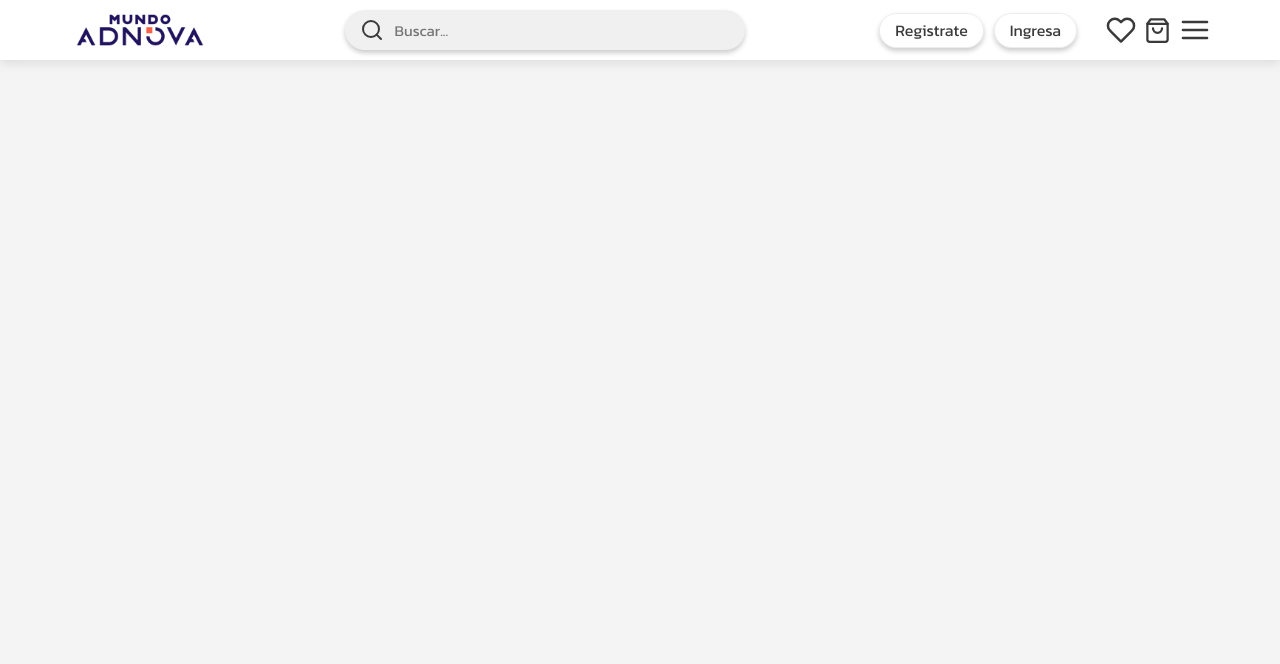
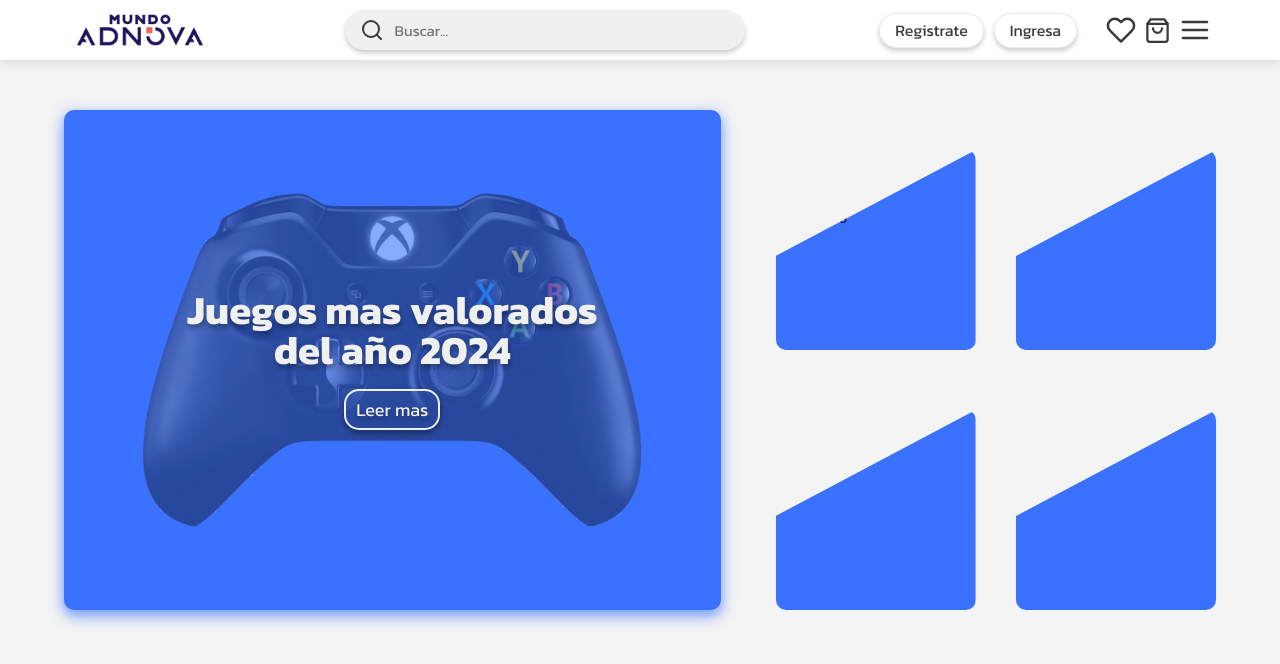
Before and after one commit to BisonteRIP/first-web-store, a plain HTML site: page index.html in a window 1280 px wide. Drawn offline with Linux system fonts and the light colour scheme.

Commit message:
Se comenzo el main de la pagina (no terminado) -se agrego imagen de control_black.png -se creo una nueva carpeta para contener las imagenes -se hizo la mitad del main de la pagina

```diff
--- a/index.html
+++ b/index.html
@@ -15,8 +15,8 @@
             <input type="text"class="search-menu" id="search-input" placeholder="Buscar...">
         </div>
         <div>
-            <buton class="menu-button button-registro">Registrate</buton>
-            <buton class="menu-button button-ingresar">Ingresa</buton>
+            <button class="menu-button button-registro">Registrate</button>
+            <button class="menu-button button-ingresar">Ingresa</button>
             <div class="icon-container">
                 <img src="/recursos/Iconos/heart (1).svg" class="icon-menu icon-heart" alt="menu-sandwich">
                 <img src="/recursos/Iconos/shopping-bag.svg" class="icon-menu icon-shop" alt="icon-menu-shop">
@@ -38,8 +38,43 @@
                 </div>
             </div>
         </div>
+    </header>
+    <main class="main-container container">
+        <div class="first-content">
+            <img src="/recursos/imagenes/control_black.png" alt="" class="first-content-img">
+            <h1 class="first-content-title">Juegos mas valorados<br> del año 2024</h1>
+            <button class="first-content-button">Leer mas</button>
+        </div>
+        <div class="second-content">
+            <div class="polygon second-content-1">
+                <img src="#" alt="">
+                <h3>Prince of Persia</h3>
+                <button><img src="#" alt=""></button>
+                <p>2024 enero</p>
 
+            </div>
+            <div class="polygon second-content-2">
+                <img src="#" alt="">
+                <h3></h3>
+                <button><img src="" alt=""></button>
+                <p></p>
 
-    </header>
+            </div>
+            <div class="polygon second-content-3">
+                <img src="#" alt="">
+                <h3></h3>
+                <button><img src="" alt=""></button>
+                <p></p>
+
+            </div>
+            <div class="polygon second-content-4">
+                <img src="#" alt="">
+                <h3></h3>
+                <button><img src="" alt=""></button>
+                <p></p>
+
+            </div>
+        </div>
+    </main>
 </body>
 </html>
--- a/style.css
+++ b/style.css
@@ -19,6 +19,12 @@ header div{
     display: flex;
     align-items: center;
 }
+button{
+    cursor: pointer;
+}
+.container{
+    margin: 0 5% 0 5%;
+}
 .logo-principal{
     width: 150px;
     cursor: pointer;
@@ -37,6 +43,7 @@ header div{
 }
 
 .menu-button{
+    background-color: #fff;
     display: flex;
     align-items: center;
     box-shadow: 0 3px 5px 0 rgba(0, 0, 0, 0.2);
@@ -48,7 +55,7 @@ header div{
     font-size: 16px;
     margin: 0 5px;
     border: solid 0.5px rgba(0, 0, 0, 0.075);
-    cursor: pointer;
+    transition: all 0.2s ease-in-out;
 }
 .menu-button:hover{
     background-color: #f0f0f0;
@@ -139,3 +146,72 @@ header div{
 .icon-social-media:hover{
     width: 36px;
 }
+
+/* -------------  MAIN  ------------- */
+.main-container{
+    display: grid;
+    grid-template-columns: 60% 40%;
+    padding: 50px 0 0 0;
+}
+.first-content{
+    position: relative;
+    display: flex;
+    align-items: center;
+    justify-content: space-evenly;
+    flex-direction: column;
+    z-index: -10;
+    height: 500px;
+    width: 95%;
+    max-width: 750px;
+    background-color: #3A72FF;
+    border-radius: 10px;
+    box-shadow: 0 5px 14px 1px rgba(58, 114, 255, 0.7);
+
+}
+.first-content-img{
+    display: flex;
+    align-items: center;
+    justify-content: center ;
+    z-index: -10;
+    position: absolute;
+    width: 500px;
+    opacity: 0.4;
+    top: 50%;
+    left: 50%;
+    transform: translate(-50%, -50%);
+}
+.first-content-title{
+    text-align: center;
+    font-size: 40px;
+    font-family: kanit, sans-serif;
+    color: #F0F0F0;
+    line-height: 1;
+    text-shadow: 1px 4px 5px rgba(0, 0, 0, 0.3);
+}
+.first-content-button{
+    font-family: kanit, sans-serif;
+    padding: 5px 10px;
+    font-size: 18px;
+    border-radius: 15px;
+    background: none;
+    color: #F0F0F0;
+    border: 2px solid #f0f0f0;
+    box-shadow: 0 3px 4px 1px rgba(0, 0, 0, 0.3);
+    text-shadow: 1px 4px 5px rgba(0, 0, 0, 0.3);
+    margin-top: -160px;
+}
+.second-content{
+    display: grid;
+    align-items: end;
+    justify-items: end;
+    grid-template-columns: 1fr 1fr;
+    grid-template-rows: 1fr 1fr;
+    gap: 20px 20px;
+}
+.polygon{
+    background-color: #3A72FF;
+    height: 200px;
+    width: 200px;
+    border-radius: 10px;
+    clip-path: polygon(0 53%, 100% 0%, 100% 100%, 0% 100%);
+}
```
Also changed, not shown: recursos/imagenes/control_black.png (added).
